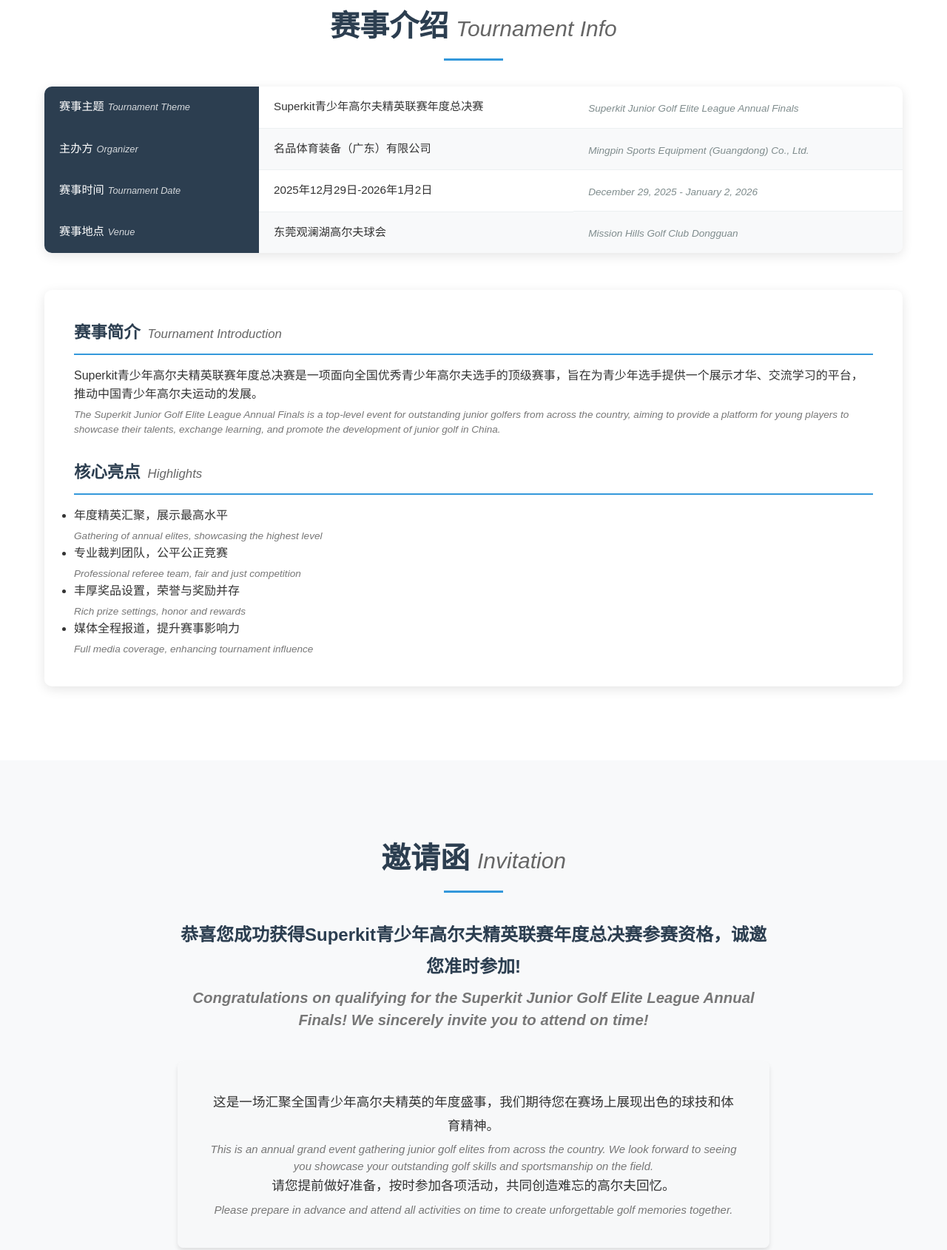
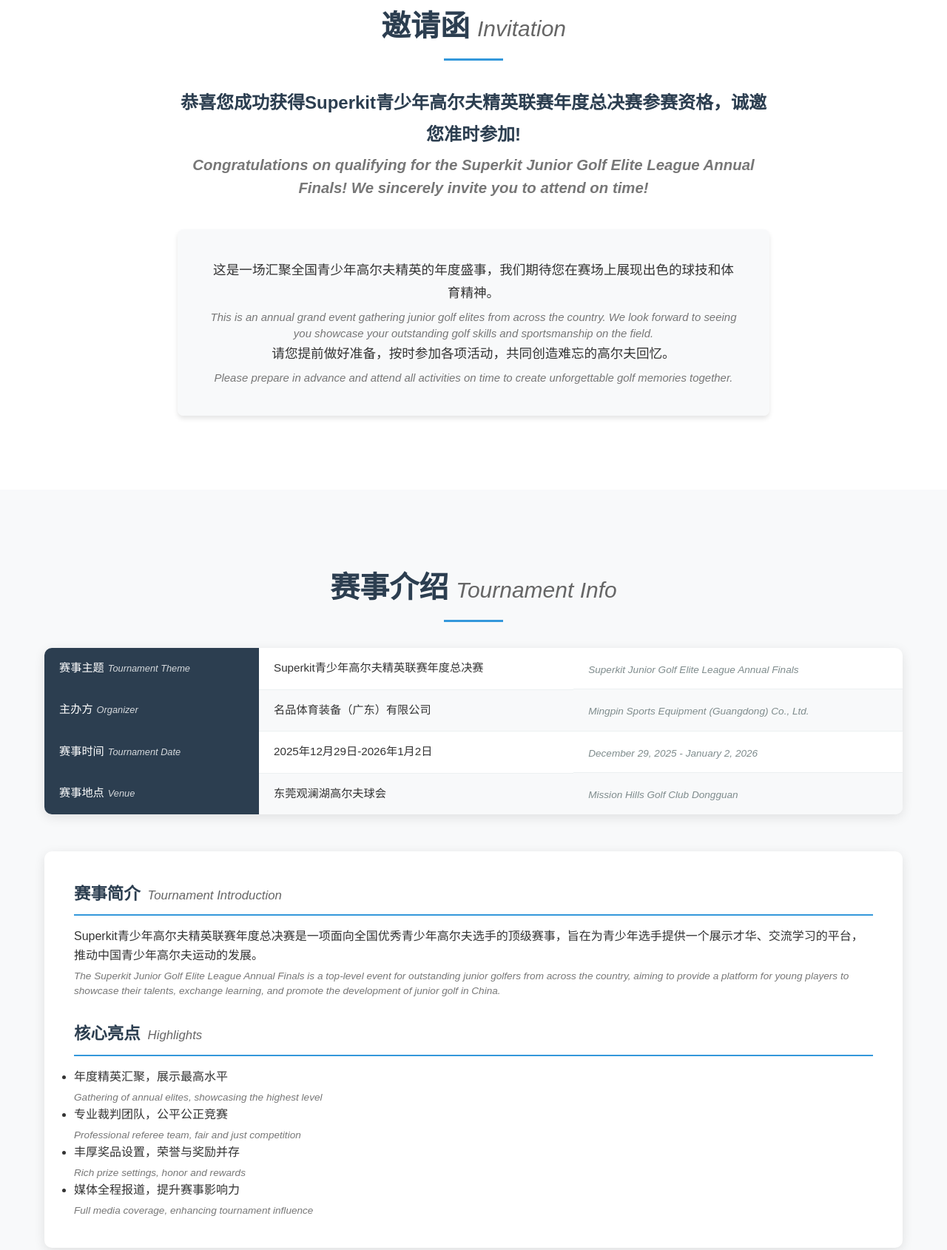
Before and after one commit to 18140005177/github.io, a plain HTML site: page index.html in a window 1280 px wide. Shown: the part 857-2547 px from the top of the page at 74% size. Drawn offline with Linux system fonts and the light colour scheme.

Commit message:
Update index.html

```diff
--- a/index.html
+++ b/index.html
@@ -2,15 +2,24 @@
 <html lang="zh-CN">
 <head>
     <meta charset="UTF-8">
-    <meta name="viewport" content="width=device-width, initial-scale=1.0">
+    <meta name="viewport" content="width=device-width, initial-scale=1.0, maximum-scale=1.0, user-scalable=no">
     <meta name="description" content="Superkit青少年高尔夫精英联赛年度总决赛 - 2025年12月29日-2026年1月2日，东莞观澜湖高尔夫球会">
     <meta name="keywords" content="青少年高尔夫,Superkit联赛,高尔夫总决赛">
     <meta name="author" content="Superkit青少年高尔夫精英联赛组委会">
+    <meta name="theme-color" content="#3498db">
+    <meta name="mobile-web-app-capable" content="yes">
     <title>Superkit青少年高尔夫精英联赛年度总决赛</title>
-    <link rel="preconnect" href="https://fonts.googleapis.com">
+
+    <!-- 优先加载关键CSS -->
+    <link rel="stylesheet" href="styles.css" media="all">
+
+    <!-- 优化字体加载 -->
+    <link rel="preconnect" href="https://fonts.googleapis.com" crossorigin>
     <link rel="preconnect" href="https://fonts.gstatic.com" crossorigin>
-    <link href="https://fonts.googleapis.com/css2?family=Noto+Sans+SC:wght@300;400;500;700&display=swap" rel="stylesheet">
-    <link rel="stylesheet" href="styles.css">
+    <link href="https://fonts.googleapis.com/css2?family=Noto+Sans+SC:wght@300;400;500;700&display=swap" rel="stylesheet" media="print" onload="this.media='all';this.onload=null;">
+    <noscript>
+        <link href="https://fonts.googleapis.com/css2?family=Noto+Sans+SC:wght@300;400;500;700&display=swap" rel="stylesheet">
+    </noscript>
 </head>
 <body>
     <!-- 页面顶部横幅 -->
@@ -32,8 +41,8 @@
             </div>
             <ul class="navbar-menu">
             <li><a href="#" class="nav-link">首页</a></li>
+            <li><a href="#invitation" class="nav-link">邀请函<span class="en-translation">Invitation</span></a></li>
             <li><a href="#intro" class="nav-link">赛事介绍<span class="en-translation">Tournament Info</span></a></li>
-            <li><a href="#invitation" class="nav-link">邀请函<span class="en-translation">Invitation</span></a></li>
             <li><a href="#schedule" class="nav-link">赛事日程安排<span class="en-translation">Schedule</span></a></li>
             <li><a href="#location" class="nav-link">赛事地点<span class="en-translation">Location</span></a></li>
             <li><a href="#fees" class="nav-link">赛事费用<span class="en-translation">Fees</span></a></li>
@@ -61,6 +70,20 @@
                         <a href="#location" class="btn btn-secondary">赛事地点<span class="en-translation">Location</span></a>
                         <a href="#fees" class="btn btn-secondary">赛事费用<span class="en-translation">Tournament Fees</span></a>
                     </div>
+                </div>
+            </div>
+        </div>
+    </section>
+
+    <!-- 邀请函板块 -->
+    <section id="invitation" class="section">
+        <div class="container">
+            <h2 class="section-title fade-in">邀请函<span class="en-translation">Invitation</span></h2>
+            <div class="invitation-content fade-in delay-1">
+                <p class="invitation-text">恭喜您成功获得Superkit青少年高尔夫精英联赛年度总决赛参赛资格，诚邀您准时参加!<br><span class="en-detail">Congratulations on qualifying for the Superkit Junior Golf Elite League Annual Finals! We sincerely invite you to attend on time!</span></p>
+                <div class="invitation-details">
+                    <p>这是一场汇聚全国青少年高尔夫精英的年度盛事，我们期待您在赛场上展现出色的球技和体育精神。<br><span class="en-detail">This is an annual grand event gathering junior golf elites from across the country. We look forward to seeing you showcase your outstanding golf skills and sportsmanship on the field.</span></p>
+                    <p>请您提前做好准备，按时参加各项活动，共同创造难忘的高尔夫回忆。<br><span class="en-detail">Please prepare in advance and attend all activities on time to create unforgettable golf memories together.</span></p>
                 </div>
             </div>
         </div>
@@ -117,20 +140,6 @@
                         <li>媒体全程报道，提升赛事影响力<br><span class="en-detail">Full media coverage, enhancing tournament influence</span></li>
 
                     </ul>
-                </div>
-            </div>
-        </div>
-    </section>
-
-    <!-- 邀请函板块 -->
-    <section id="invitation" class="section">
-        <div class="container">
-            <h2 class="section-title fade-in">邀请函<span class="en-translation">Invitation</span></h2>
-            <div class="invitation-content fade-in delay-1">
-                <p class="invitation-text">恭喜您成功获得Superkit青少年高尔夫精英联赛年度总决赛参赛资格，诚邀您准时参加!<br><span class="en-detail">Congratulations on qualifying for the Superkit Junior Golf Elite League Annual Finals! We sincerely invite you to attend on time!</span></p>
-                <div class="invitation-details">
-                    <p>这是一场汇聚全国青少年高尔夫精英的年度盛事，我们期待您在赛场上展现出色的球技和体育精神。<br><span class="en-detail">This is an annual grand event gathering junior golf elites from across the country. We look forward to seeing you showcase your outstanding golf skills and sportsmanship on the field.</span></p>
-                    <p>请您提前做好准备，按时参加各项活动，共同创造难忘的高尔夫回忆。<br><span class="en-detail">Please prepare in advance and attend all activities on time to create unforgettable golf memories together.</span></p>
                 </div>
             </div>
         </div>
@@ -229,10 +238,7 @@
                     </div>
                 </div>
 
-                <div class="location-map">
-                    <!-- 地图嵌入 -->
-                    <iframe src="https://www.google.com/maps/embed?pb=!1m18!1m12!1m3!1d3800.279641636972!2d114.11894431439579!3d22.863453445331703!2m3!1f0!2f0!3f0!3m2!1i1024!2i768!4f13.1!3m3!1m2!1s0x34035f9b39944987%3A0x55a97368a3e736a1!2sMission%20Hills%20Golf%20Club!5e0!3m2!1sen!2sus!4v1650000000000!5m2!1sen!2sus" width="100%" height="450" style="border:0;" allowfullscreen="" loading="lazy" referrerpolicy="no-referrer-when-downgrade"></iframe>
-                </div>
+
             </div>
         </div>
     </section>
```
